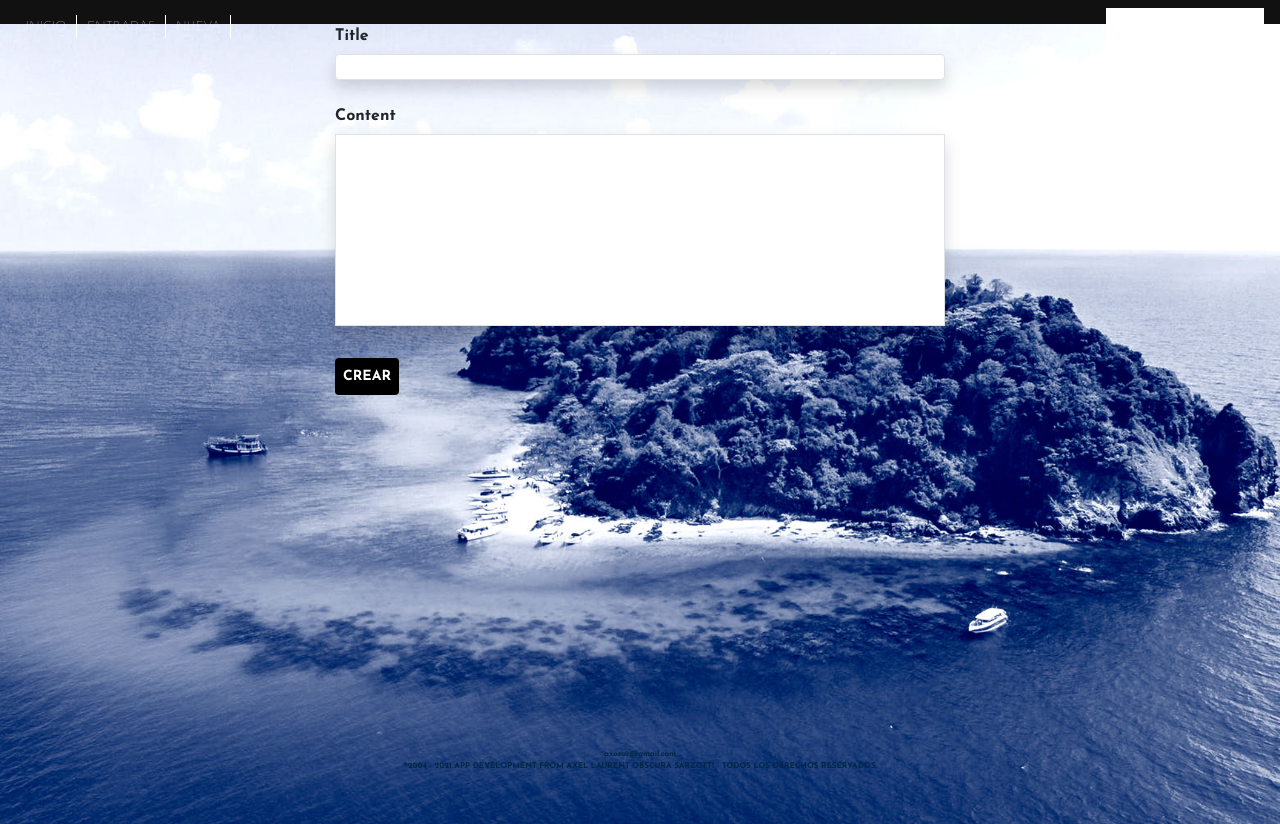
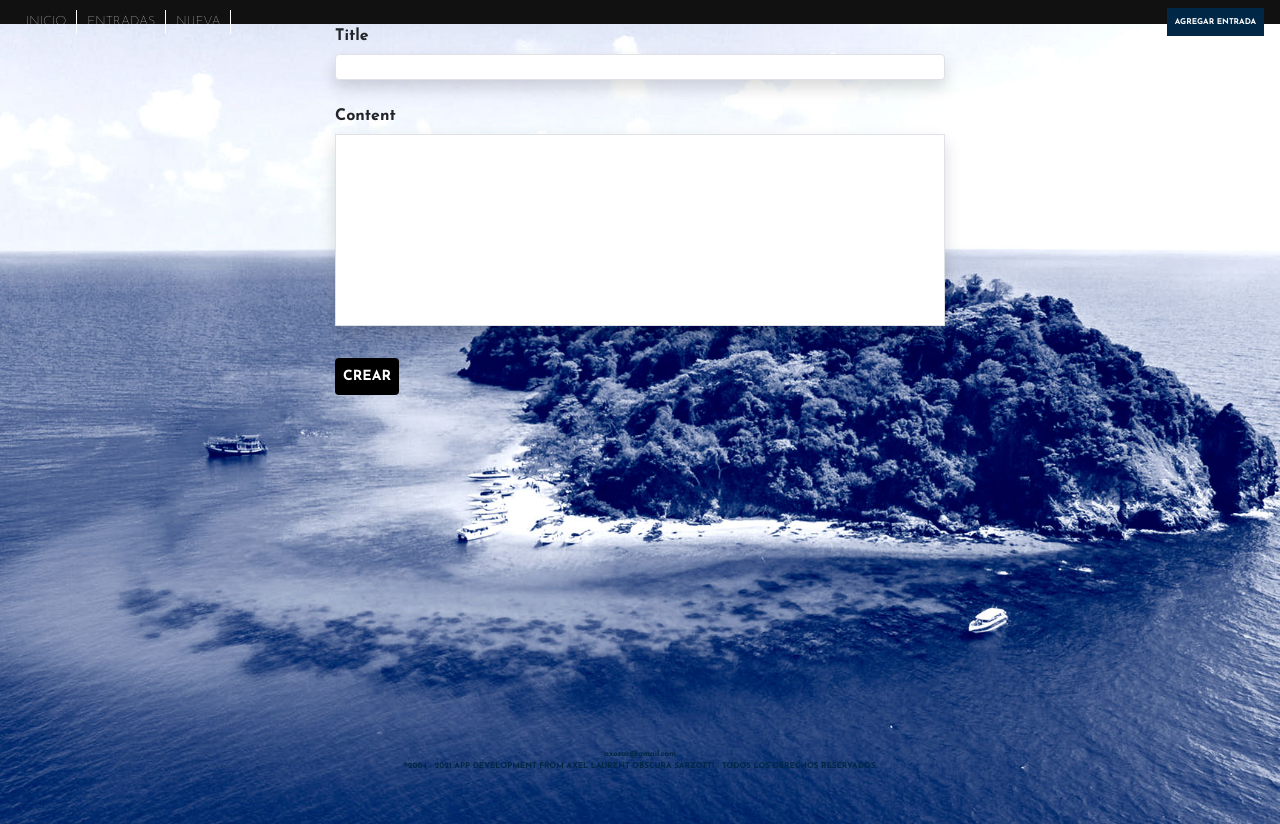
Before and after one commit to axelobscura/next-mysql, a Next.js app: page /new in a window 1280 px wide. Built offline with nearby package versions, Linux system fonts and the light colour scheme.

Commit message:
Estilos agregar

```diff
--- a/components/nav/index.tsx
+++ b/components/nav/index.tsx
@@ -20,7 +20,7 @@ function Nav({ title = '', home = "entradas" }) {
             <a className="font-light text-3xl">{title}</a>
           </Link>
         </Navbar.Collapse>
-        <ButtonLink href="/new" className="bg-white">{home ? ("AGREGAR ENTRADA") : ("NUEVA ENTRADA")}</ButtonLink>
+        <ButtonLink href="/new" className="bg-dark entradas">{home ? ("AGREGAR ENTRADA") : ("NUEVA ENTRADA")}</ButtonLink>
       </Navbar>
     </Container>
   )
--- a/styles/index.css
+++ b/styles/index.css
@@ -112,6 +112,14 @@ ul.contenido {
 p.intro {
   color: #737373;
 }
+.bg-black.entradas {
+  background-color: #012746 !important;
+  color: #ffffff;
+  font-size: 0.5rem;
+  margin: 0;
+  padding: 5px;
+  font-weight: bold;
+}
 /* Start purging... */
 @tailwind components;
 /* Stop purging. */
```
